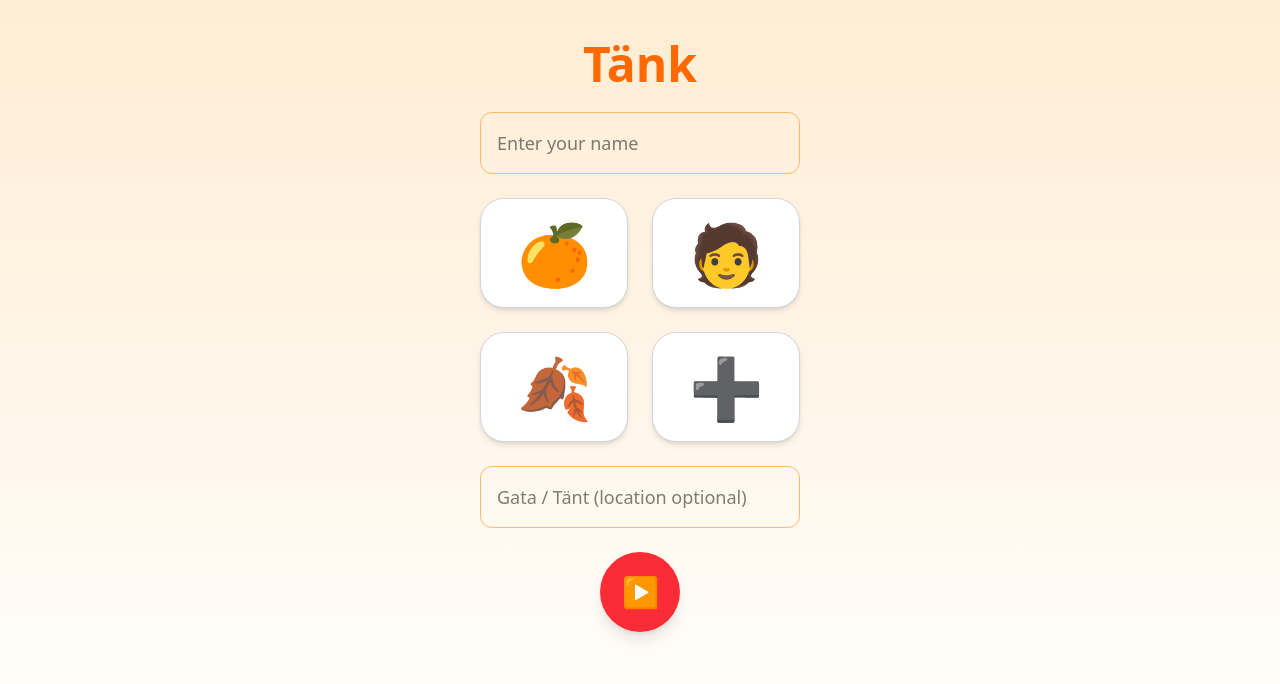
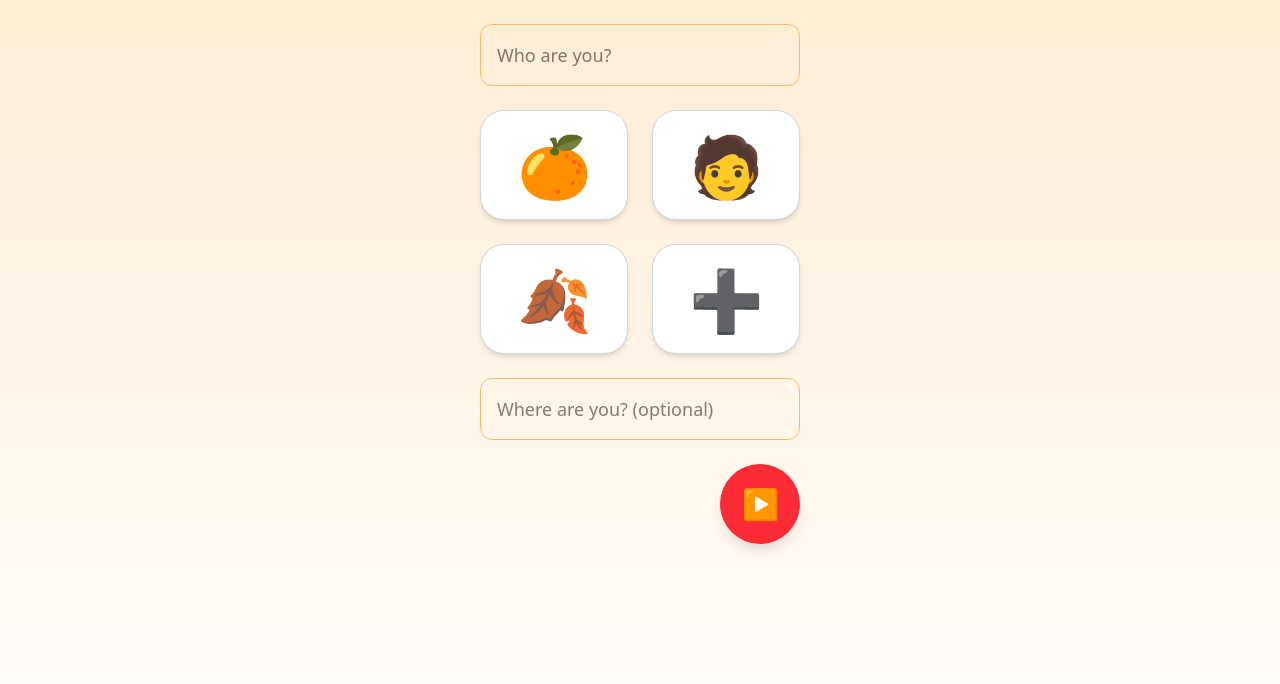
Before and after one commit to Bone008/help-request, a React (Vite) app: page / in a window 1280 px wide. Shown: the top 684 px of the page. Built offline with nearby package versions, Linux system fonts and the light colour scheme.

Commit message:
first adjustments

```diff
--- a/src/App.tsx
+++ b/src/App.tsx
@@ -12,14 +12,25 @@ export default function App() {
   const [name, setName] = useState("");
   const [location, setLocation] = useState("");
   const [selected, setSelected] = useState<string | null>(null);
-  const [message, setMessage] = useState("");
+  const [statusLog, setStatusLog] = useState<[string, boolean]>(["", false]);
+  const [loading, setLoading] = useState(false);
+
+  const toggleSelected = (id: string) => {
+    if (selected === id) {
+      setSelected(null); // Deselect if already selected
+    } else {
+      setSelected(id); // Select the new emoji
+    }
+    setStatusLog(["", false]); // Clear message when selection changes
+  };
 
   const handleSend = async () => {
     if (!name || !selected) {
-      setMessage("Please enter your name and select an emoji.");
+      setStatusLog(["Please enter your name and select an emoji.", true]);
       return;
     }
 
+    setLoading(true); // Set loading to true
     try {
       const payload = {
         name,
@@ -27,21 +38,24 @@ export default function App() {
         location,
       };
 
-      await axios.post("https://your-backend-url.com/api/submit", payload);
-      setMessage("Data sent successfully!");
+      //await axios.post("/api/notify", payload);
+      await new Promise((resolve) => setTimeout(resolve, 1000)); // Simulate network delay
+      console.log("Simulated payload:", payload); // Log the payload to the console
+
+      setStatusLog(["Data sent successfully!", false]);
     } catch (error) {
-      setMessage("Error sending data.");
+      setStatusLog(["Error sending data: " + (error as Error).message, true]);
       console.error(error);
+    } finally {
+      setLoading(false); // Set loading to false
     }
   };
 
   return (
     <div className="min-h-screen p-6 bg-gradient-to-b from-orange-100 to-white text-center flex flex-col items-center justify-start space-y-6">
-      <h1 className="text-5xl font-extrabold text-orange-500 mt-4">Tänk</h1>
-
       <input
         type="text"
-        placeholder="Enter your name"
+        placeholder="Who are you?"
         className="border border-orange-300 p-4 rounded-xl w-full max-w-xs text-lg focus:outline-none focus:ring-2 focus:ring-orange-400"
         value={name}
         onChange={(e) => setName(e.target.value)}
@@ -51,9 +65,11 @@ export default function App() {
         {emojis.map((emoji) => (
           <button
             key={emoji.id}
-            onClick={() => setSelected(emoji.id)}
+            onClick={() => toggleSelected(emoji.id)}
             className={`text-6xl p-6 rounded-3xl shadow-md transition transform active:scale-95 ${
-              selected === emoji.id ? "bg-orange-300" : "bg-white border border-gray-300"
+              selected === emoji.id
+                ? "bg-orange-300"
+                : "bg-white border border-gray-300"
             }`}
           >
             {emoji.label}
@@ -63,20 +79,54 @@ export default function App() {
 
       <input
         type="text"
-        placeholder="Gata / Tänt (location optional)"
+        placeholder="Where are you? (optional)"
         className="border border-orange-300 p-4 rounded-xl w-full max-w-xs text-lg focus:outline-none focus:ring-2 focus:ring-orange-400"
         value={location}
         onChange={(e) => setLocation(e.target.value)}
       />
 
-      <button
-        onClick={handleSend}
-        className="bg-red-500 text-white text-3xl w-20 h-20 flex items-center justify-center rounded-full shadow-lg hover:bg-red-600 transition"
-      >
-        ▶
-      </button>
+      <div className="flex items-center justify-between w-full max-w-xs">
+        <p
+          className={`text-base max-w-xs px-2 text-left ${
+            statusLog[1] ? "text-red-500" : "text-gray-700"
+          }`}
+        >
+          {statusLog[0]}
+        </p>
 
-      {message && <p className="text-gray-700 text-base mt-2 max-w-xs px-2">{message}</p>}
+        <button
+          onClick={handleSend}
+          disabled={loading} // Disable button when loading
+          className={`bg-red-500 text-white text-3xl w-20 h-20 flex items-center justify-center rounded-full shadow-lg transition flex-shrink-0 ${
+            loading ? "opacity-50 cursor-not-allowed" : "hover:bg-red-600"
+          }`}
+        >
+          {loading ? (
+            <svg
+              className="animate-spin h-6 w-6 text-white"
+              xmlns="http://www.w3.org/2000/svg"
+              fill="none"
+              viewBox="0 0 24 24"
+            >
+              <circle
+                className="opacity-25"
+                cx="12"
+                cy="12"
+                r="10"
+                stroke="currentColor"
+                strokeWidth="4"
+              ></circle>
+              <path
+                className="opacity-75"
+                fill="currentColor"
+                d="M4 12a8 8 0 018-8v8H4z"
+              ></path>
+            </svg>
+          ) : (
+            "▶"
+          )}
+        </button>
+      </div>
     </div>
   );
 }
```
